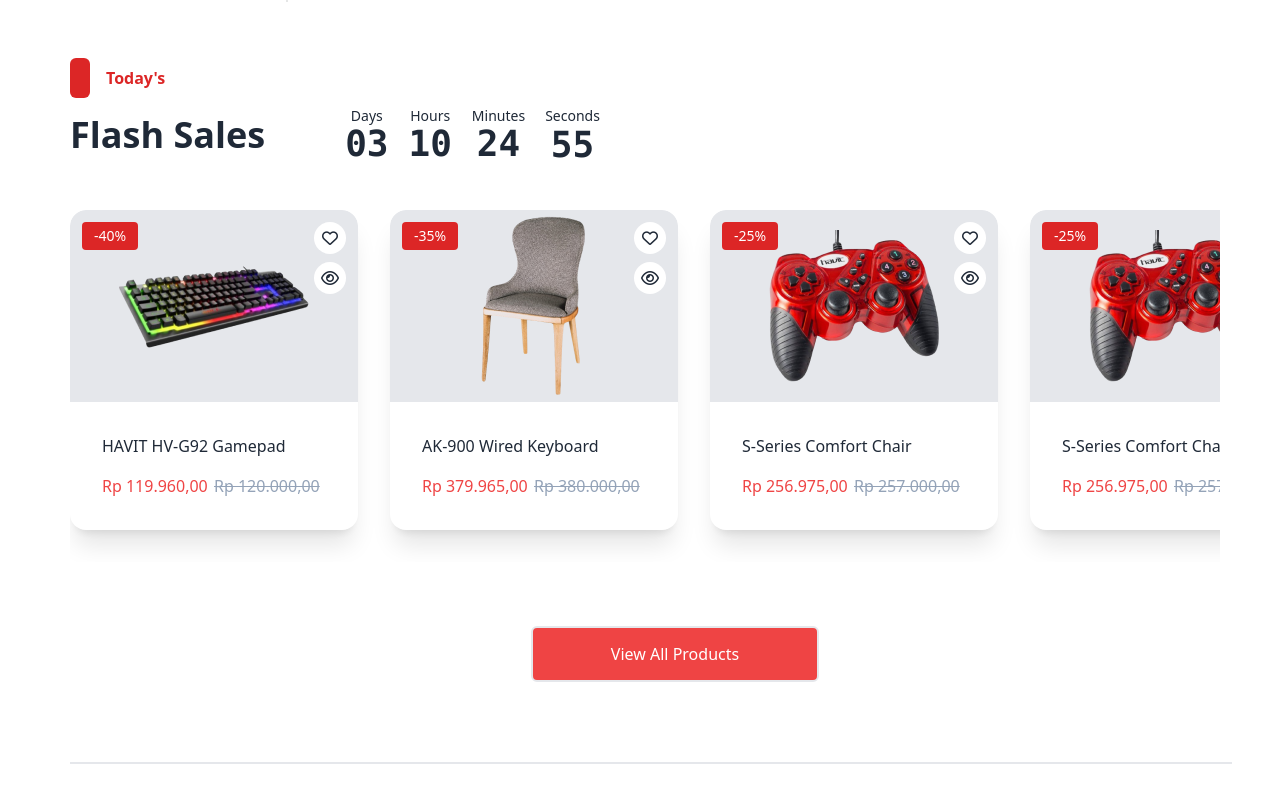
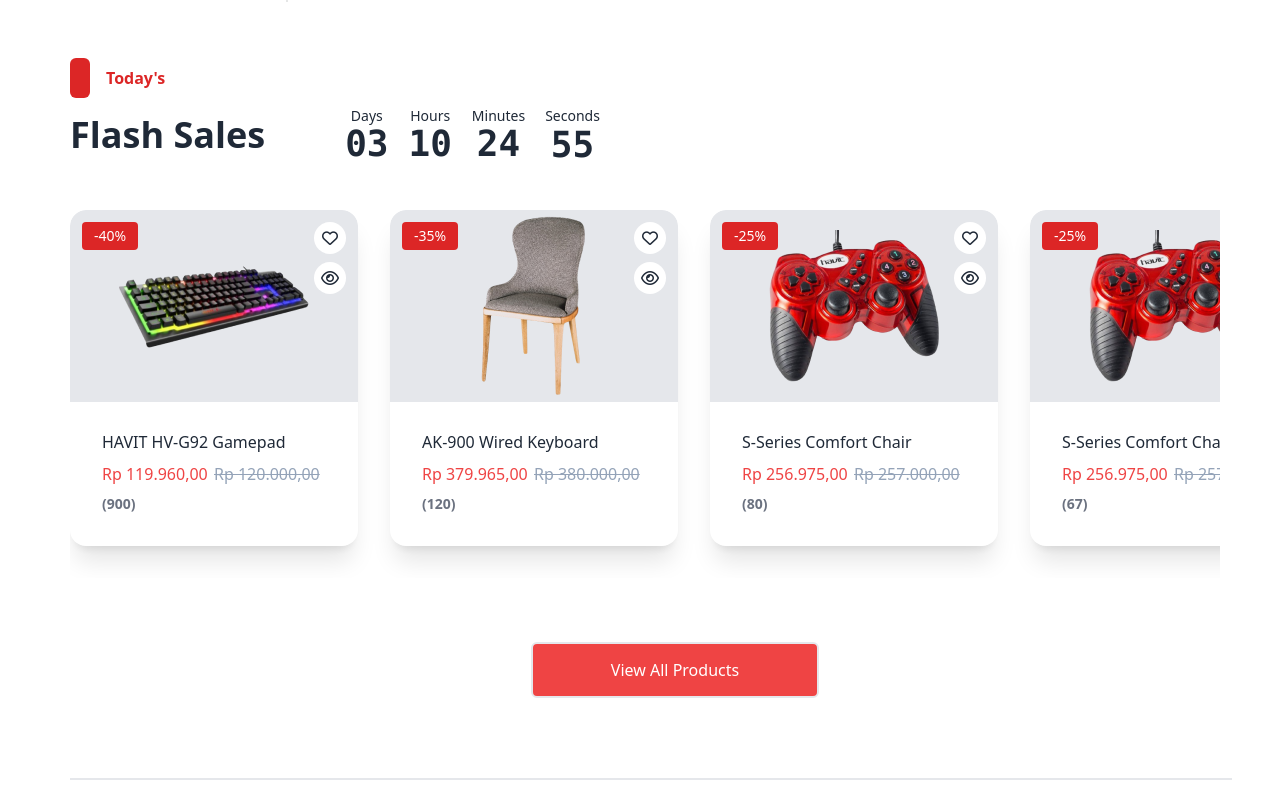
Before and after one commit to afriansyogs/e-CommerceReact, a React (Vite) app: page / in a window 1280 px wide. Shown: the part 536-1327 px from the top of the page. Built offline with nearby package versions, Linux system fonts and the light colour scheme; what tailwindcss-filters would draw is missing.

Commit message:
flash sale button buy

```diff
--- a/src/components/FlashSales.jsx
+++ b/src/components/FlashSales.jsx
@@ -56,7 +56,7 @@
                 <div className="flex gap-8 mt-12 w-max pb-8">
                     {filteredProductFlashSale.map((item, index) => (
                         <div key={index} className="group relative card bg-base-100 w-72 shadow-xl overflow-hidden">
-                            <figure className="w-full h-48 flex justify-center items-center bg-gray-200">
+                            <figure className="w-full h-48 flex justify-center items-center bg-gray-200 relative">
                                 <div className="absolute top-3 left-3 w-14 h-7 bg-red-600 flex items-center justify-center rounded">
                                     <h1 className="text-white text-sm">
                                         -{item.discount}%
@@ -71,16 +71,21 @@
                                     </button>
                                 </div>
                                 <img src={item.images} alt={item.productName} className="max-w-full max-h-full object-contain" />
+                                <div className="absolute inset-x-0 bottom-0 transition-transform transform translate-y-full group-hover:translate-y-0 duration-300 flex justify-center bg-black py-2 hover:bg-gray-300 text-white hover:text-black cursor-pointer">
+                                    {/* <button className="btn btn-primary">Buy Now</button> */}
+                                    <div className="font-bold">
+                                        Buy Now
+                                    </div>
+                                </div>
                             </figure>
-                            <div className="card-body">
-                                <h2 className="text-[16px] font-medium">{item.productName}</h2>
-                                <p>{item.productDescription}</p>
+                            <div className="card-body pt-2">
+                                <h2 className="text-[16px] font-medium mt-5">{item.productName}</h2>
                                 <div className="flex">
                                     <p className='text-[16px] font-medium text-red-500'>{(item.harga - item.discount).toLocaleString('id-ID', { style: 'currency', currency: 'IDR' })}</p>
                                     <p className='text-[16px] font-medium text-slate-400'><s>{item.harga.toLocaleString('id-ID', { style: 'currency', currency: 'IDR' })}</s></p>
                                 </div>
-                                <div className="absolute inset-x-0 bottom-0 transition-transform transform translate-y-full group-hover:translate-y-0 duration-300 flex justify-center bg-white py-2">
-                                    <button className="btn btn-primary">Buy Now</button>
+                                <div className="text-sm font-semibold text-gray-500">
+                                    ({item.terjual})
                                 </div>
                             </div>
                         </div>
```
